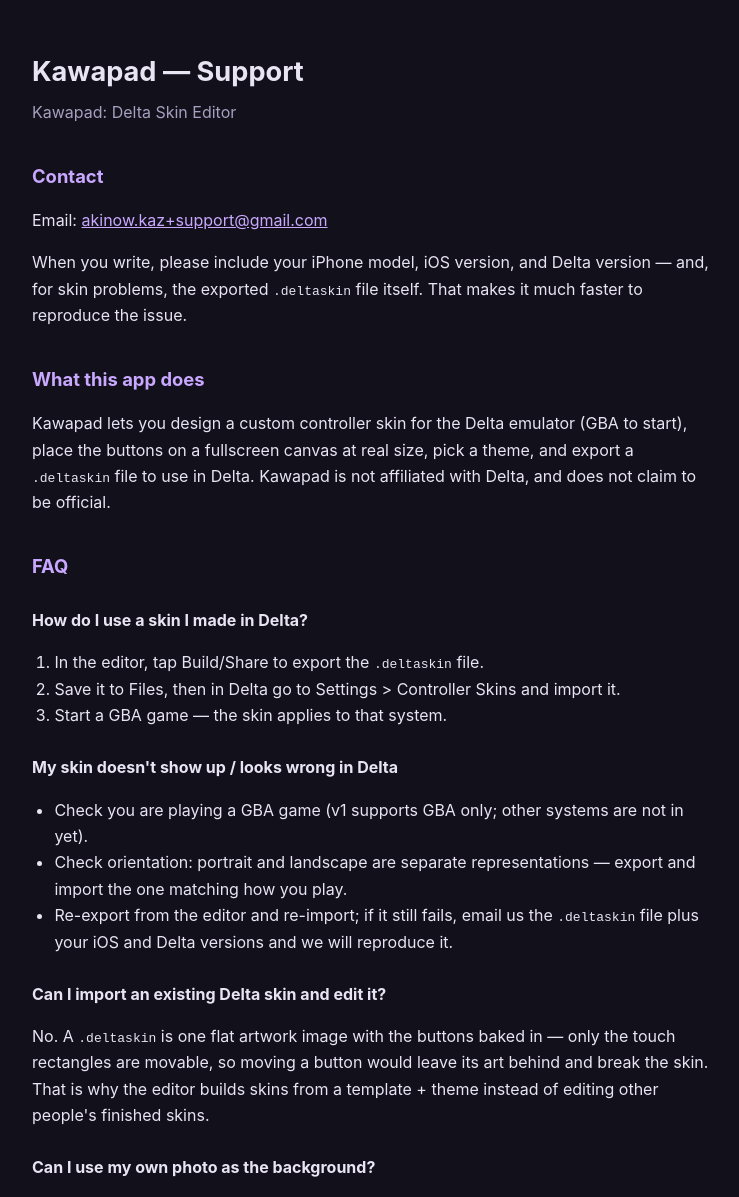
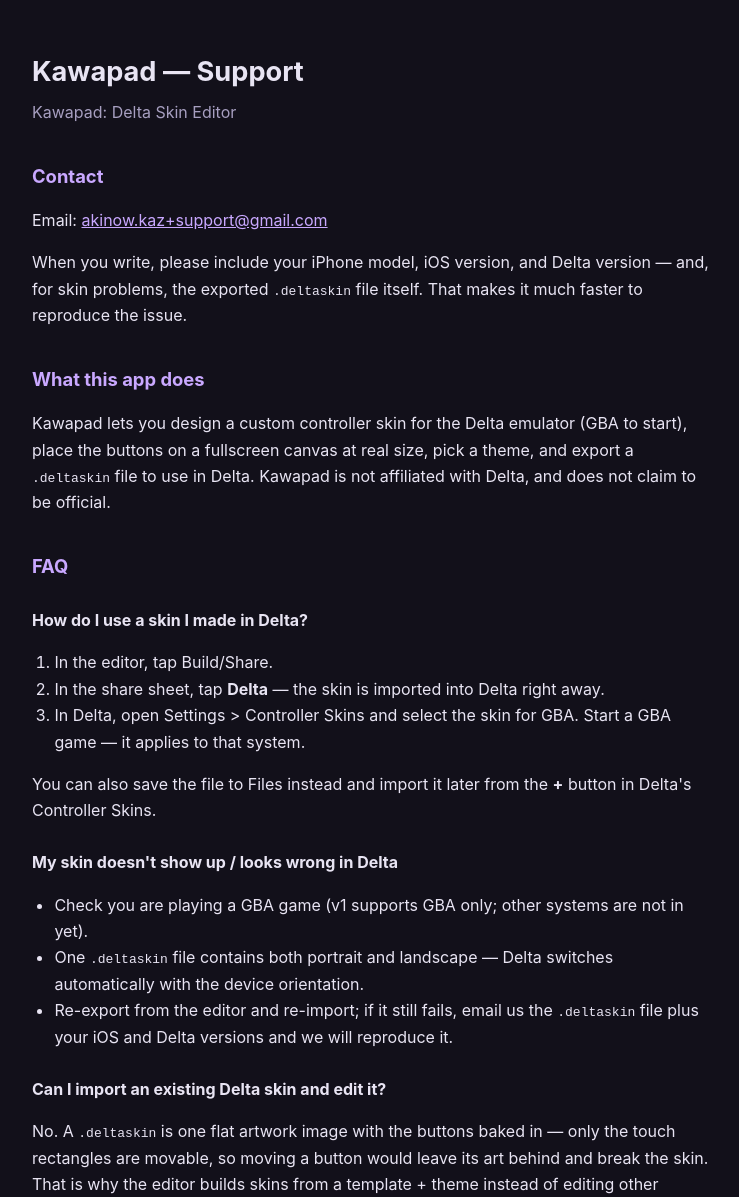
Before and after one commit to Kazutaka333/kawapad-site, a plain HTML site: page index.html in a window 1280 px wide. Shown: the top 1197 px of the page, without its empty margins (268-1007 px from the left). Drawn offline with Linux system fonts and the light colour scheme.

Commit message:
FAQ: import via share sheet -> Delta is the primary path

```diff
--- a/index.html
+++ b/index.html
@@ -31,15 +31,16 @@
 
 <h3>How do I use a skin I made in Delta?</h3>
 <ol>
-  <li>In the editor, tap Build/Share to export the <code>.deltaskin</code> file.</li>
-  <li>Save it to Files, then in Delta go to Settings &gt; Controller Skins and import it.</li>
-  <li>Start a GBA game — the skin applies to that system.</li>
+  <li>In the editor, tap Build/Share.</li>
+  <li>In the share sheet, tap <strong>Delta</strong> — the skin is imported into Delta right away.</li>
+  <li>In Delta, open Settings &gt; Controller Skins and select the skin for GBA. Start a GBA game — it applies to that system.</li>
 </ol>
+<p>You can also save the file to Files instead and import it later from the <strong>+</strong> button in Delta's Controller Skins.</p>
 
 <h3>My skin doesn't show up / looks wrong in Delta</h3>
 <ul>
   <li>Check you are playing a GBA game (v1 supports GBA only; other systems are not in yet).</li>
-  <li>Check orientation: portrait and landscape are separate representations — export and import the one matching how you play.</li>
+  <li>One <code>.deltaskin</code> file contains both portrait and landscape — Delta switches automatically with the device orientation.</li>
   <li>Re-export from the editor and re-import; if it still fails, email us the <code>.deltaskin</code> file plus your iOS and Delta versions and we will reproduce it.</li>
 </ul>
 
```
